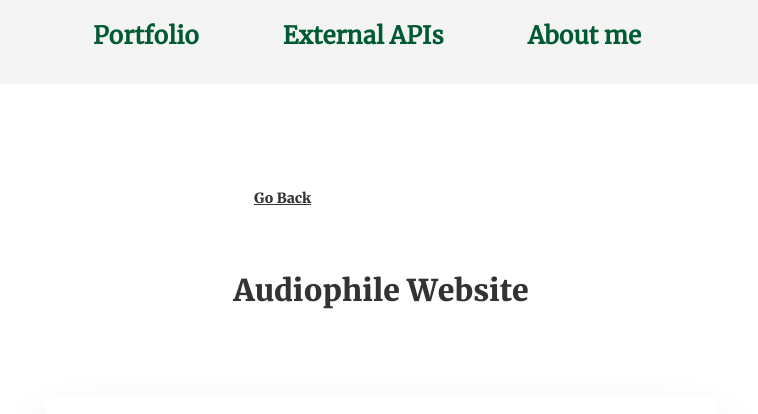
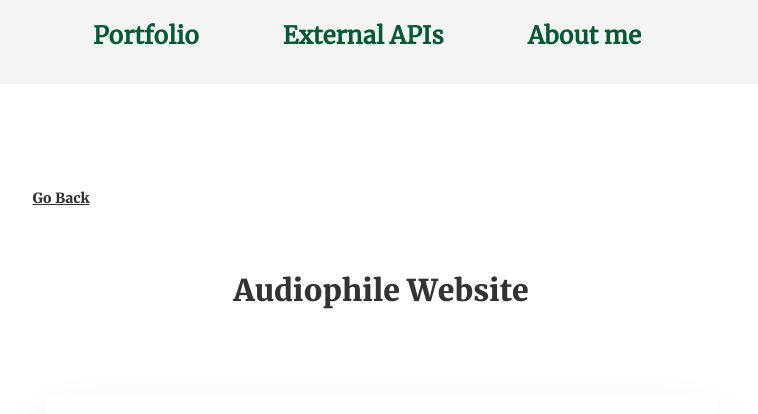
Before and after one commit to BlueElyas/elyas-portfolio, a React (Create React App) app: page /home/portfolio/audiophile in a window 1280 px wide. Shown: the top 414 px of the page, without its empty margins (259-1017 px from the left). Built offline with nearby package versions, Linux system fonts and the light colour scheme; a web font is replaced by a local one.

Commit message:
Change pagetitle to have div wrap around it

```diff
--- a/src/components/projects/ProjectCards.jsx
+++ b/src/components/projects/ProjectCards.jsx
@@ -11,7 +11,9 @@ const ProjectCards = () => {
 
   return (
     <div className="flex flex-col items-center w-[80%] mx-auto py-16">
-      <PageTitle title={item.name} />
+      <div className="self-stretch">
+        <PageTitle title={item.name} />
+      </div>
       <ProjectCardInfo data={item} />
       <ProjectCardSlideShow images={item.images} />
     </div>
```
